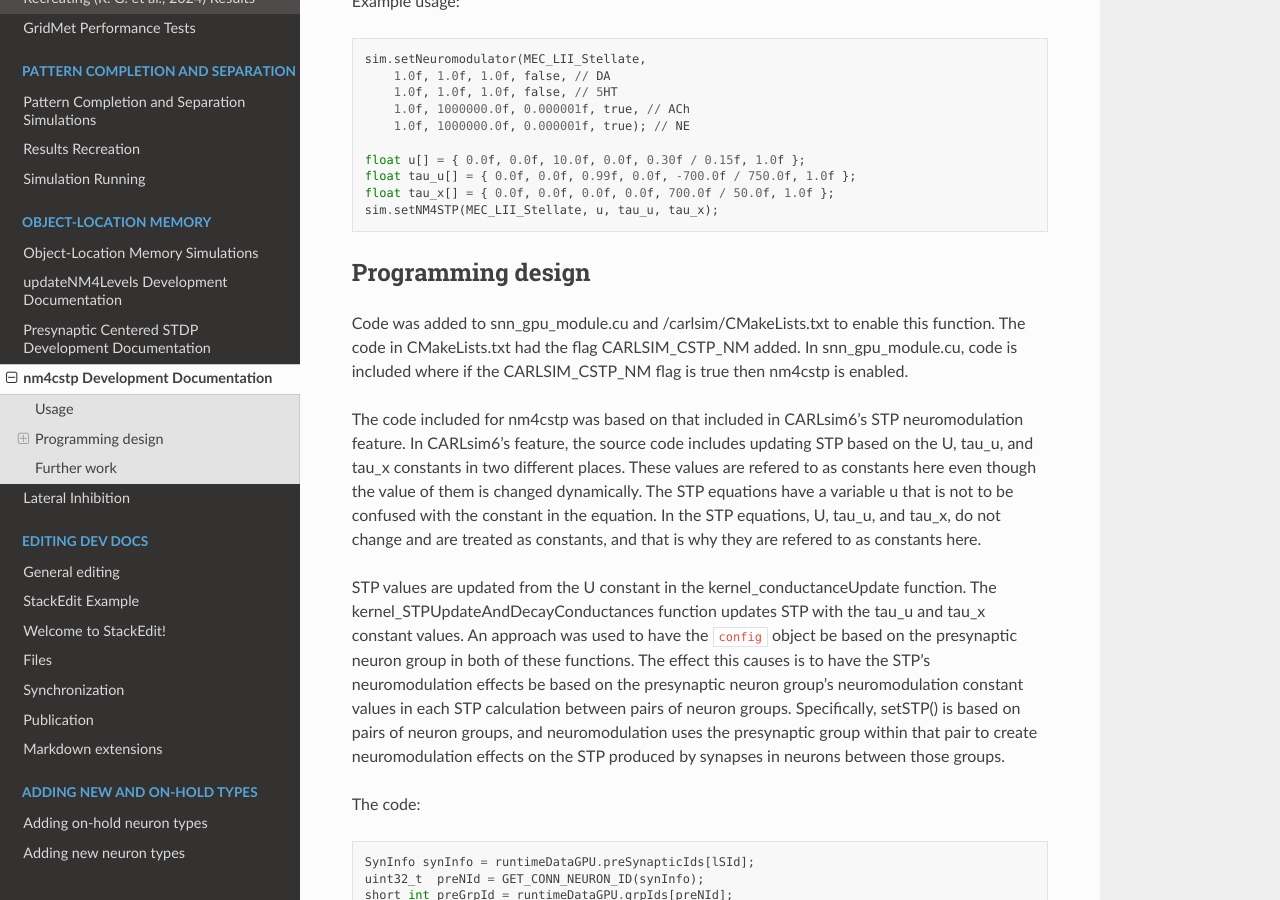
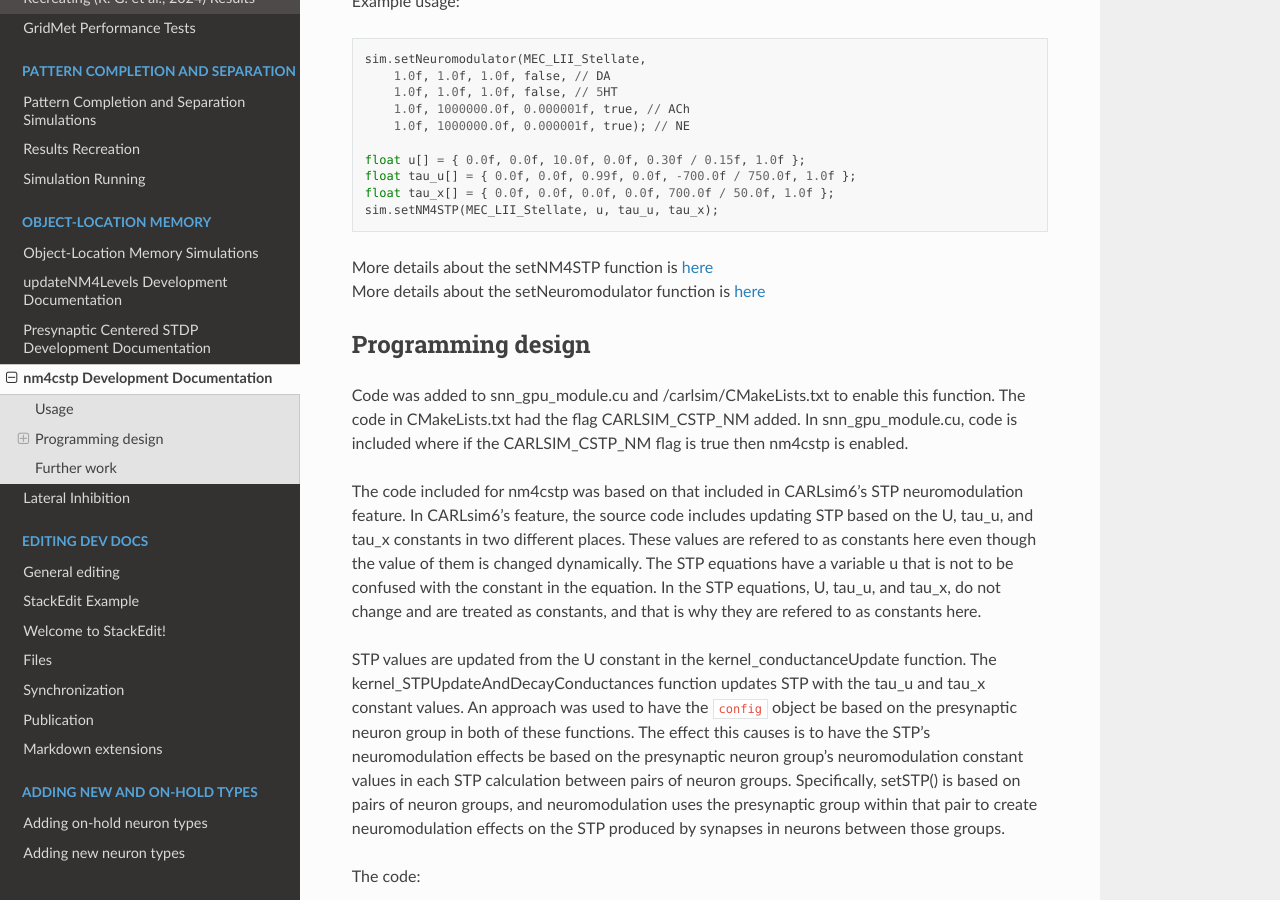
Before and after one commit to Hippocampome-Org/hco_dev_docs, a Sphinx documentation site: the page built from docs/oblomem/nm4cstp.md, in a window 1280 px wide and 900 px high, scrolled down 802 px. Built offline with Sphinx 7.4.7 and the Read the Docs theme 3.1.0, drawn with Linux system fonts in a browser that asks for light colours.

Commit message:
added to nm4cstp page

````diff
--- a/docs/oblomem/nm4cstp.md
+++ b/docs/oblomem/nm4cstp.md
@@ -25,6 +25,9 @@ float tau_u[] = { 0.0f, 0.0f, 0.99f, 0.0f, -700.0f / 750.0f, 1.0f };
 float tau_x[] = { 0.0f, 0.0f, 0.0f, 0.0f, 700.0f / 50.0f, 1.0f };
 sim.setNM4STP(MEC_LII_Stellate, u, tau_u, tau_x);
 ```
+
+More details about the setNM4STP function is [here](https://uci-carl.github.io/CARLsim6/classCARLsim.html#aac61df1a82373e89549e608b78557b82)
+<br>More details about the setNeuromodulator function is [here](https://uci-carl.github.io/CARLsim6/classCARLsim.html#a88198ca833c0d254d5e7d75d2c8ee4fb)
 
 ## Programming design
 
````
